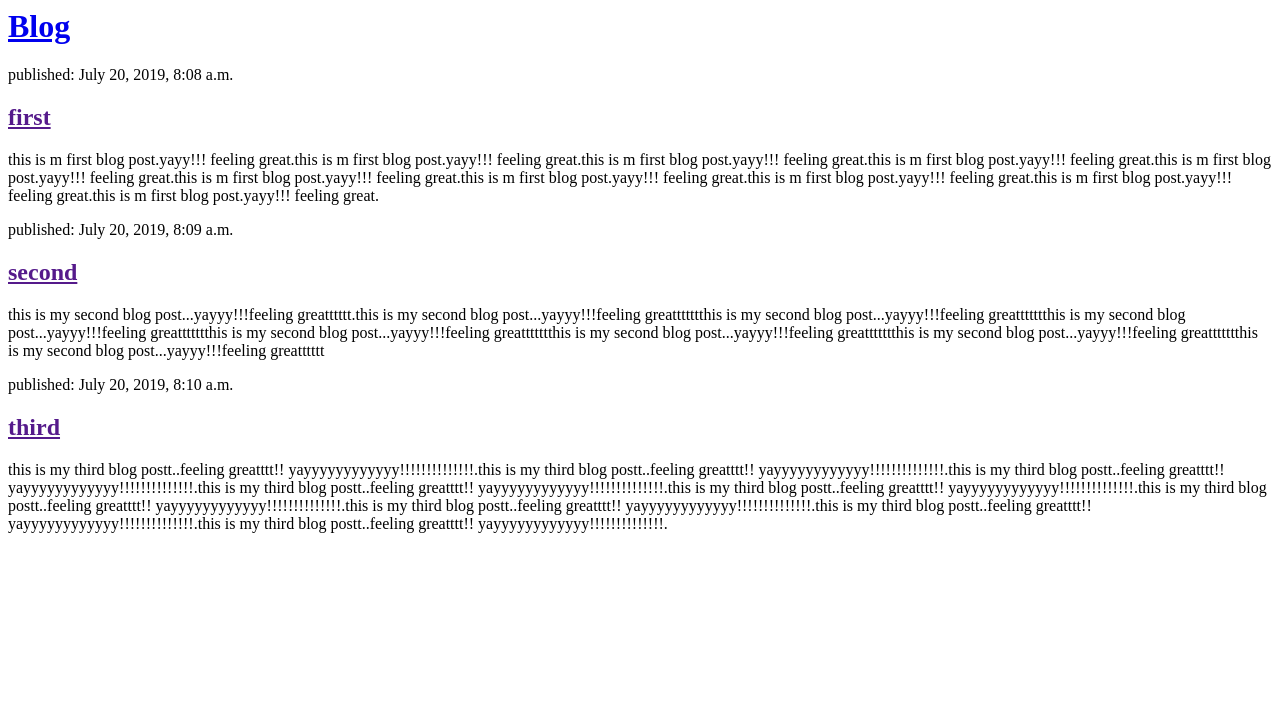
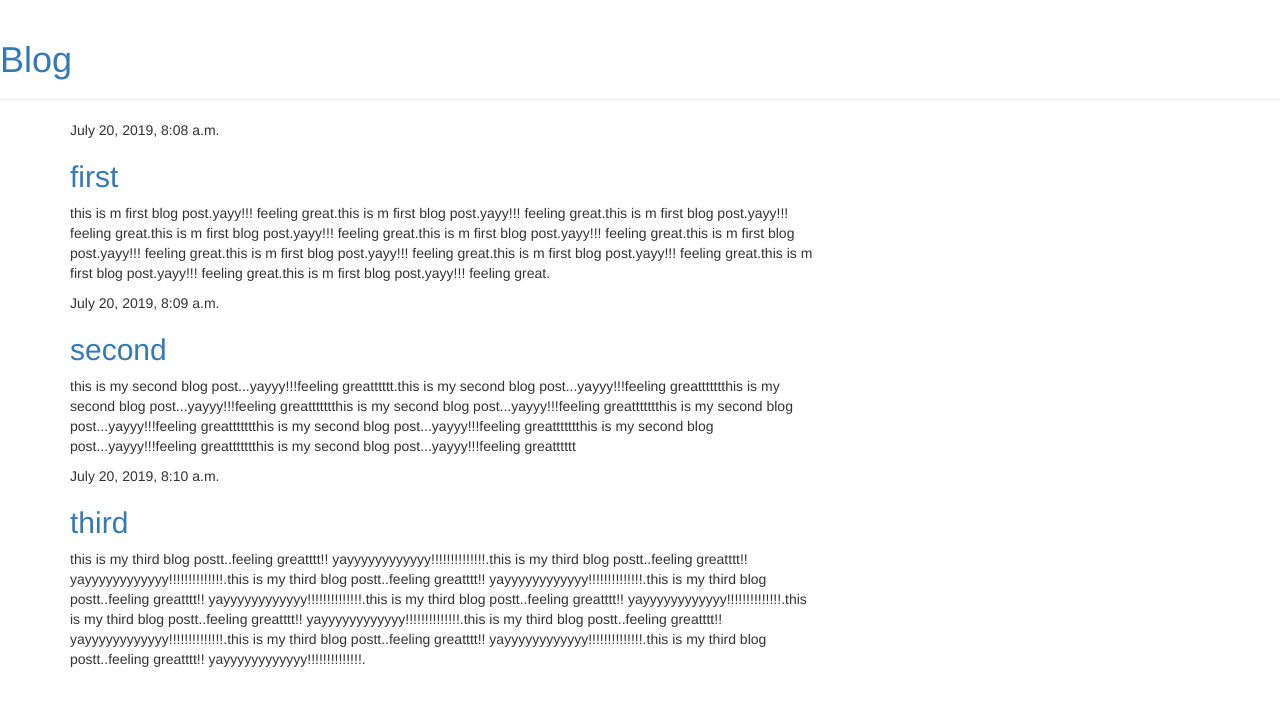
Before and after one commit to raghurajj/django-blog, a Django app: page / in a window 1280 px wide. Shown: the top 706 px of the page. Run offline with Django 3.2, Linux system fonts and the light colour scheme; data comes from the database, SQL or seed files in the repository; some libraries are stand-ins or nearby versions.

Commit message:
added base template and applied some styling

```diff
--- /dev/null
+++ b/blog/templates/blog/base.html
@@ -0,0 +1,24 @@
+{% load static %}
+<html>
+    <head>
+        <title>blog</title>
+        <link rel="stylesheet" href="//maxcdn.bootstrapcdn.com/bootstrap/3.2.0/css/bootstrap.min.css">
+        <link rel="stylesheet" href="//maxcdn.bootstrapcdn.com/bootstrap/3.2.0/css/bootstrap-theme.min.css">
+        <link rel="stylesheet" href="{% static 'css/blog.css' %}">
+        <link href="//fonts.googleapis.com/css?family=Lobster&subset=latin,latin-ext" rel="stylesheet" type="text/css">
+    </head>
+    <body>
+        <div class="page-header">
+            <h1><a href="/">Blog</a></h1>
+        </div>
+
+        <div class="content container">
+            <div class="row">
+                <div class="col-md-8">
+                    {% block content %}
+                    {% endblock %}
+                </div>
+            </div>
+        </div>
+    </body>
+</html>
--- a/blog/templates/blog/post_list.html
+++ b/blog/templates/blog/post_list.html
@@ -1,11 +1,13 @@
-<div>
-    <h1><a href="/">Blog</a></h1>
-</div>
+{% extends 'blog/base.html' %}
 
-{% for post in posts %}
-    <div>
-        <p>published: {{ post.published_date }}</p>
-        <h2><a href="">{{ post.title }}</a></h2>
-        <p>{{ post.text|linebreaksbr }}</p>
-    </div>
-{% endfor %}
+{% block content %}
+    {% for post in posts %}
+        <div class="post">
+            <div class="date">
+                {{ post.published_date }}
+            </div>
+            <h2><a href="">{{ post.title }}</a></h2>
+            <p>{{ post.text|linebreaksbr }}</p>
+        </div>
+    {% endfor %}
+{% endblock %}
```
